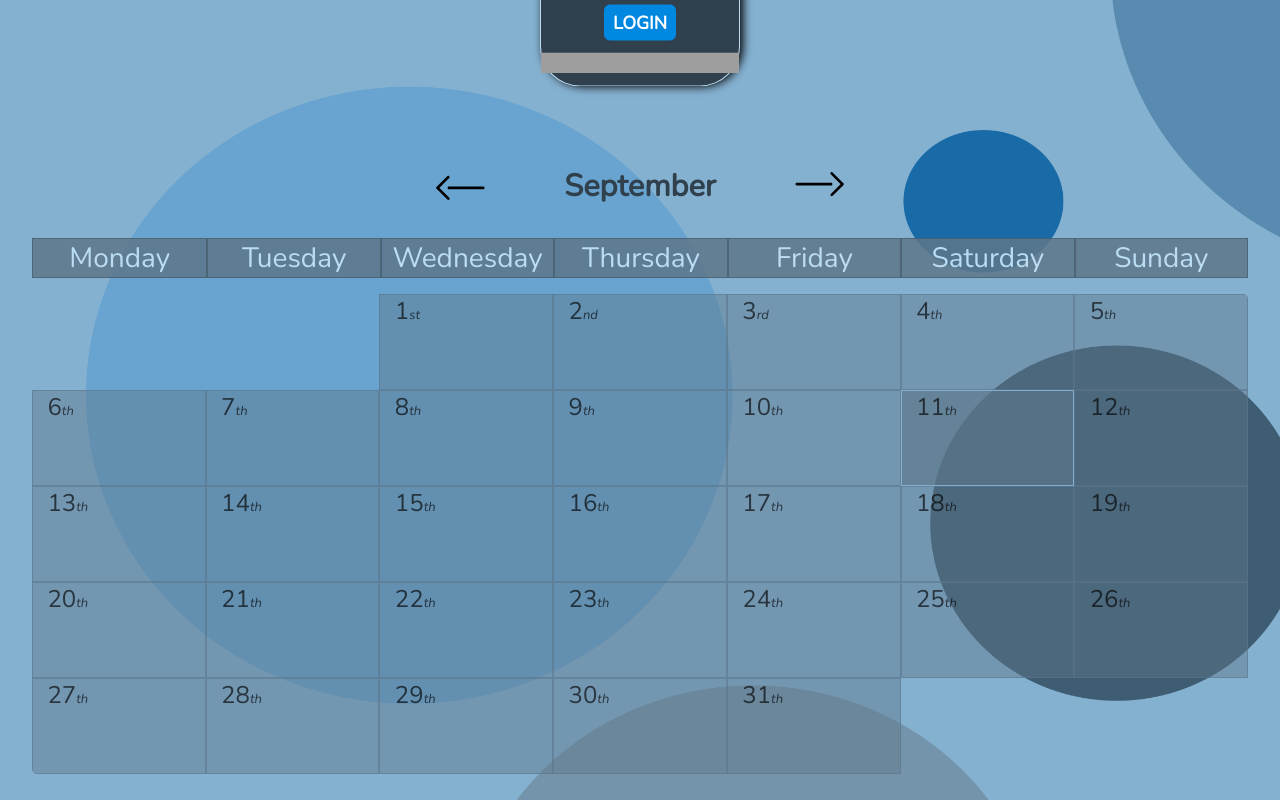
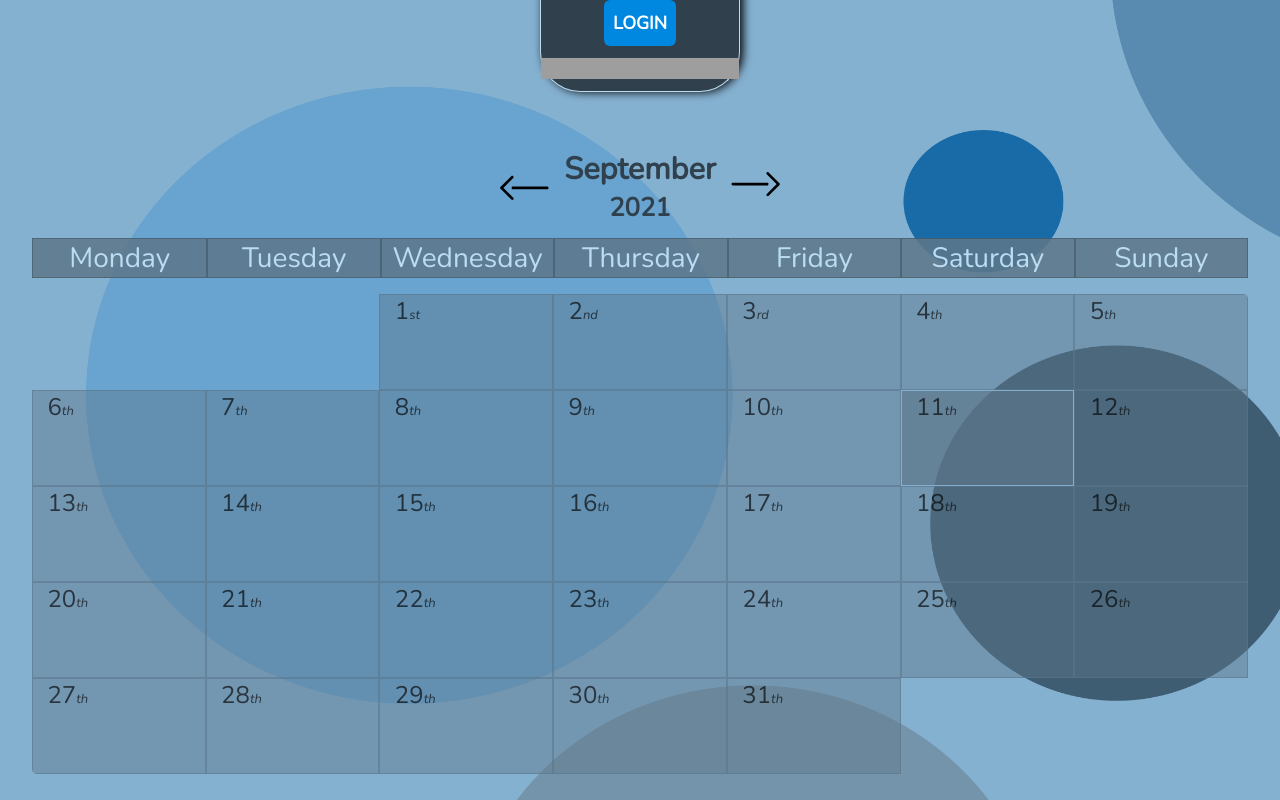
Before and after one commit to TomiVidal99/schedules_react, a React (Create React App) app: page / in a window 1280 px wide. Built offline with nearby package versions, Linux system fonts and the light colour scheme; no server answers; the HTML template or start-up script is replaced by a standard one.

Commit message:
still working on how to change months (function)

```diff
--- a/src/App.js
+++ b/src/App.js
@@ -137,7 +137,7 @@ const App = () => {
         //console.log('got new month data: ', monthData);
         //console.log('updating data');
 
-        if (!user || monthData.length === 0 || !uid) return;
+        if (isChangingMonth || !user || monthData.length === 0 || !uid) return;
 
         //updates data
         let Data;
@@ -171,6 +171,21 @@ const App = () => {
     // set prev/next month
     const gotoMonth = ({month, year}) => {
         console.log(`Changing month: ${month}/${year}`);
+        console.log(month, year);
+
+        if (!data) return;
+
+        data.forEach( (dMonth) => {
+            console.log(dMonth);
+            const formattedDate = dMonth.date.toDate();
+            const y = formattedDate.getFullYear();
+            const m = formattedDate.getMonth();
+
+            if (m === month && y === year) {
+                console.log('got matched data: ');
+            }
+
+        });
 
     }
 
--- a/src/components/Dates.js
+++ b/src/components/Dates.js
@@ -3,7 +3,7 @@ import { get_random_id, get_random_hsl, get_total_quarters_of_hours, parse_date
 
 const Dates = ({isAuthenticated, dates, hours, setIsOpen, setNewAppointment, removeAppointment, editAppointment}) => {
     const defaultMessageAuth = 'No appointments this day 🙂';
-    const defaultMessageNoAuth = 'To add new appointments log in please. Thank you  🔐🙂';
+    const defaultMessageNoAuth = 'To add new appointments please log in. Thank you  🔐🙂';
     const [isClicked, setIsClicked] = useState(false);
 
     return(
--- a/src/components/MonthSelector.js
+++ b/src/components/MonthSelector.js
@@ -78,8 +78,11 @@ const MonthSelector = ({month, gotoMonth}) => {
             <div onClick={handlePrevMonth} className="arrow month-selector__left-arrow">
                 <ArrowSVG/>
             </div>
-            <h2 className="arrow month-selector__month">{months[currentMonth]}</h2>
-            <div onClick={handleNextMonth} className="month-selector__right-arrow">
+            <div className="month-selector__date-container">
+                <h2 className="date-container__month">{months[currentMonth]}</h2>
+                <h6 className="date-container__year">{currentYear}</h6>
+            </div>
+            <div onClick={handleNextMonth} className="arrow month-selector__right-arrow">
                 <ArrowSVG/>
             </div>
         </div>
--- a/src/index.css
+++ b/src/index.css
@@ -124,9 +124,10 @@ h6 {font-size: var(--fs-h6); font-family: var(--ff-h6); font-weight: var(--fw-h6
     height: 18vh;
     border-radius: 0 0 40px 40px;
     transition: transform 1s ease-in-out;
-    transform: translate(0, -40%);
+    transform: translate(0, -6.5vh);
     justify-content: flex-end;
     user-select: none;
+    z-index: 50;
 }
 .auth-container:hover {
     transform: translate(0, 0);
@@ -158,7 +159,9 @@ h6 {font-size: var(--fs-h6); font-family: var(--ff-h6); font-weight: var(--fw-h6
 }
 .auth__btn {
     margin: 0 auto 6% auto;
+    text-align: center;
     max-width: 80%;
+    min-height: 32%;
 }
 .login_btn {
     color: #fff;
@@ -206,7 +209,7 @@ h6 {font-size: var(--fs-h6); font-family: var(--ff-h6); font-weight: var(--fw-h6
 /*~~~~~~~~~~~*/
 .schedules-container {
     width: 95%;
-    max-height: 75vh;
+    max-height: 65vh;
     max-width: 1250px;
 }
 /*adapt for mobiles*/
--- a/src/styles/MonthSelector.css
+++ b/src/styles/MonthSelector.css
@@ -1,8 +1,9 @@
 .month-selector {
     --month-color: var(--palette-c2);
-    --month-size: clamp(1rem, 2.4vmax, 3rem);
+    --month-size: clamp(1rem, 2.4vmax, 2.2rem);
     --month-ff: var(--ff-h1);
     --month-fw: 600;
+    --year-size: clamp(1rem, 2vmax, 1.9rem);
 
     margin-bottom: .6em;
 
@@ -13,14 +14,36 @@
 
 
 /*~~~~~~~~~~~~~~~~~~~~~~~~~~~~~~~~~~~~~~~~~~~~~~~~~~~~~~~~ CURRENT MONTH ~~~~~*/
-.month-selector__month {
+.data-container {
+    height: 10vh;
+    width: 30vw;
     margin: 0 5vmax;
+
+    display: flex;
+    flex-direction: column;
+    justify-content: center;
+}
+.date-container__month {
+    margin: 0;
     padding: 0;
 
+    text-align: center;
     user-select: none;
     font-weight: var(--month-fw);
     color: var(--month-color);
     font-size: var(--month-size);
+    font-family: var(--month-ff);
+}
+
+.date-container__year {
+    margin: 0;
+    padding: 0;
+
+    text-align: center;
+    user-select: none;
+    font-weight: var(--month-fw);
+    color: var(--month-color);
+    font-size: var(--year-size);
     font-family: var(--month-ff);
 }
 
```
